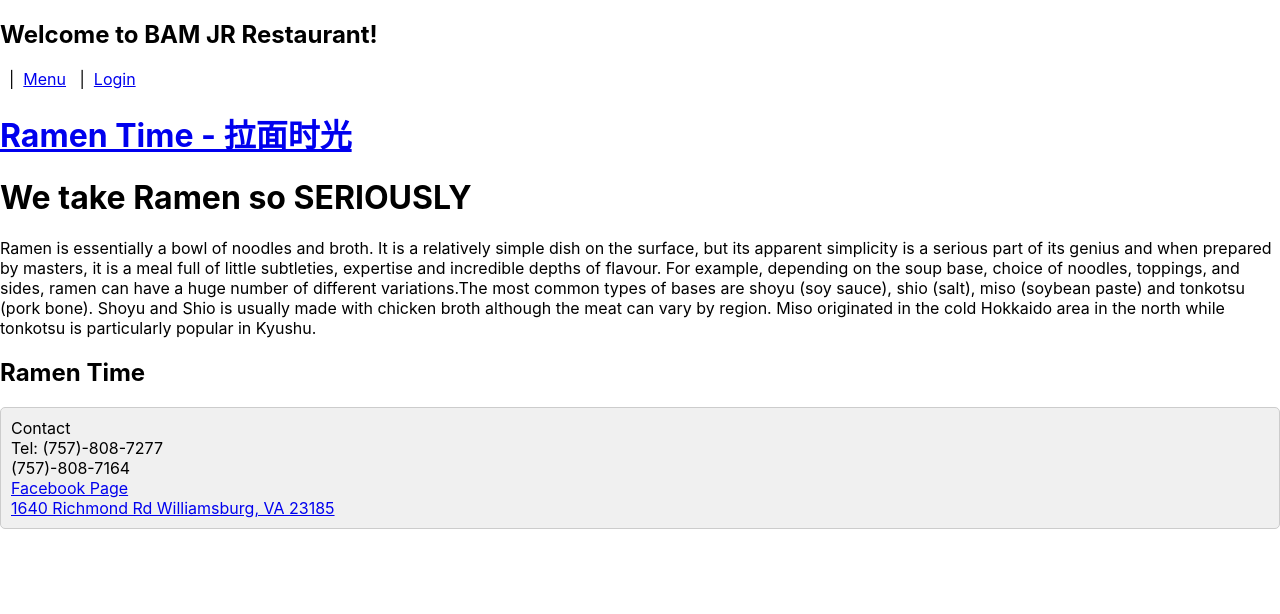
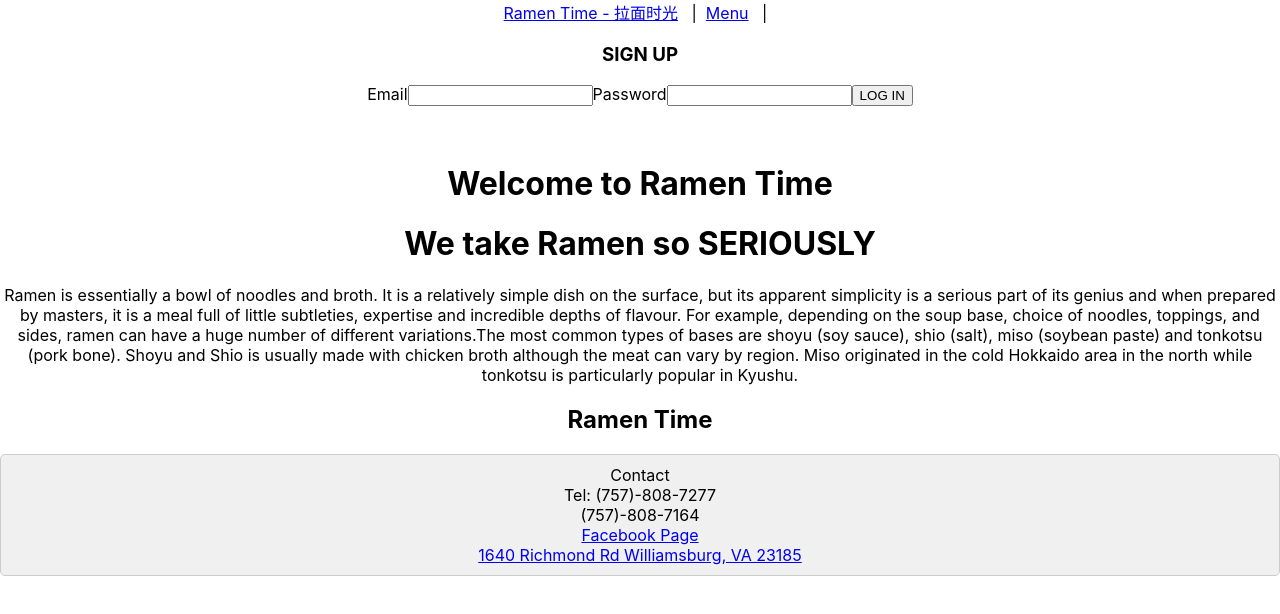
Before and after one commit to rt68/restaurant-app, a React (Create React App) app in the folder frontend/: page / in a window 1280 px wide. Shown: the top 614 px of the page. Built offline with nearby package versions, Linux system fonts and the light colour scheme.

Commit message:
got signup login to work

```diff
--- a/frontend/src/App.js
+++ b/frontend/src/App.js
@@ -1,6 +1,6 @@
 
 //imports
-// import './App.css';
+import './App.css';
 import { Routes, Route, Navigate } from 'react-router-dom';
 import { useState } from 'react';
 import { getUser } from './utilities/users-service'
@@ -9,24 +9,35 @@ import Nav from './components/Nav/Nav';
 import Landing from './pages/Landing/Landing';
 import Auth from './pages/Auth/Auth';
 import NewOrder from './pages/NewOrder/NewOrder';
-import Menu from './pages/NewOrder/Menu';
-// import OrderHistory from './pages/OrderHistory/OrderHistory';
+import Menu from './pages/NewOrder/Menu'
+import OrderHistory from './pages/OrderHistory/OrderHistory';
+import LoginForm from './components/LoginForm/LoginForm';
+import SignUpForm from './components/SignUpForm/SignUpForm';
 
 function App() {
-  const [ user, setUser] = useState(getUser());
+  const [user, setUser] = useState(getUser());
+
   return (
     <div className="App">
-     <Nav />
+      <Nav  user={user} setUser={setUser} />
+      <Routes>
+        {user ? (
+          // Authenticated routes
+          <>
+            <Route path="/orders/new" element={<NewOrder user={user} setUser={setUser} />} />
+            <Route path="/orders" element={<OrderHistory user={user} setUser={setUser} />} />
+            <Route path="/*" element={<Navigate to="/orders/new" />} />
+            <Route path="/menu" element={<Menu />} />
+          </>
+        ) : (
+          // Non-authenticated route
+          <>
+            <Route path="/menu" element={<Menu />} />
+            <Route path="/" element={<Landing/>}/>
+          </>
 
-     <Routes>
-          <Route path="/" element={ <Landing />} />
-          <Route path="/menu" element={<Menu />} />
-          <Route path="/login" element={<Auth setuser={setUser}/>} />
-         {/* <Route path="/orders" element={<OrderHistory />} />
-
-         <Route path="/*" element={<Navigate to="/orders/new" />} /> */}
-       </Routes>
-
+        )}
+      </Routes>
     </div>
   );
 }
--- a/frontend/src/components/LoginForm/LoginForm.js
+++ b/frontend/src/components/LoginForm/LoginForm.js
@@ -8,6 +8,7 @@ const LoginForm = ({ setUser }) => {
   });
 
   const [error, setError] = useState("");
+  const [loading, setLoading] = useState(false);
 
   const handleChange = (e) => {
     const { name, value } = e.target;
@@ -16,12 +17,27 @@ const LoginForm = ({ setUser }) => {
 
   const handleSubmit = async (e) => {
     e.preventDefault();
+
+    // Check if the form is already being submitted
+    if (loading) {
+      return;
+    }
+
     try {
+      // Set loading state to true
+      setLoading(true);
+
       const user = await usersService.logIn(credentials);
-      console.log(user)
       setUser(user);
     } catch (error) {
-      setError("Login Failed - Try Again");
+      if (error.response && error.response.data && error.response.data.message) {
+        setError(`Login Failed: ${error.response.data.message}`);
+      } else {
+        setError("Login Failed - Try Again");
+      }
+    } finally {
+      // Reset loading state regardless of success or failure
+      setLoading(false);
     }
   };
 
@@ -45,7 +61,9 @@ const LoginForm = ({ setUser }) => {
             onChange={handleChange}
             required
           />
-          <button type="submit">LOG IN</button>
+          <button type="submit" disabled={loading}>
+            {loading ? "Logging in..." : "LOG IN"}
+          </button>
         </form>
       </div>
       <p className="error-message">&nbsp;{error}</p>
--- a/frontend/src/components/Nav/Nav.js
+++ b/frontend/src/components/Nav/Nav.js
@@ -1,12 +1,15 @@
 import { Link } from 'react-router-dom';
+import Auth from '../../pages/Auth/Auth'
 
-export default function Nav() {
+export default function Nav({setUser}) {
 
     return (
         <nav>
-            <h1>Welcome to BAM JR Restaurant!</h1> &nbsp; | &nbsp;
+            <Link to='/'>Ramen Time - 拉面时光</Link> &nbsp; | &nbsp;
             <Link to="/menu">Menu</Link> &nbsp; | &nbsp;
-            <Link to="/login">Login</Link>
+            {/* <Link to="/login">Login</Link>  &nbsp; | &nbsp;
+            <Link to="/signup">Sign Up</Link> */}
+            <Auth setUser={setUser}/>
         </nav>
     )
 }
--- a/frontend/src/pages/Auth/Auth.js
+++ b/frontend/src/pages/Auth/Auth.js
@@ -1,5 +1,4 @@
 import { useState } from 'react';
-import styles from './Auth.module.css';
 import LoginForm from '../../components/LoginForm/LoginForm';
 import SignUpForm from '../../components/SignUpForm/SignUpForm';
 
@@ -7,7 +6,7 @@ export default function Auth({ setUser }) {
   const [showLogin, setShowLogin] = useState(true);
 
   return (
-    <main className={styles.Auth}>
+    <main >
       <div>
         <h3 onClick={() => setShowLogin(!showLogin)}>{showLogin ? 'SIGN UP' : 'LOG IN'}</h3>
       </div>
--- a/frontend/src/pages/Auth/Auth.module.css
+++ /dev/null
@@ -1,15 +0,0 @@
-.Auth {
-    height: 100%;
-    display: flex;
-    justify-content: space-evenly;
-    align-items: center;
-    background-color: var(--white);
-    border-radius: 2vmin;
-  }
-
-  .Auth h3 {
-    margin-top: 4vmin;
-    text-align: center;
-    color: var(--text-light);
-    cursor: pointer;
-  }
--- a/frontend/src/pages/Landing/Landing.js
+++ b/frontend/src/pages/Landing/Landing.js
@@ -2,8 +2,7 @@ import Footer from "../../components/Footer/Footer";
 export default function Landing() {
   return (
     <main>
-    <h1>
-        <a href='/'>Ramen Time - 拉面时光</a>
+    <h1>Welcome to Ramen Time
     </h1>
       <h1>We take Ramen so SERIOUSLY</h1>
       <span>
--- a/frontend/src/utilities/users-service.js
+++ b/frontend/src/utilities/users-service.js
@@ -14,6 +14,7 @@ export async function logIn(credentials) {
   const token = await usersAPI.login(credentials);
   // Persist the token to localStorage
   localStorage.setItem('token', token);
+  console.log('In users-service:', credentials);
   return getUser();
 }
 
```
